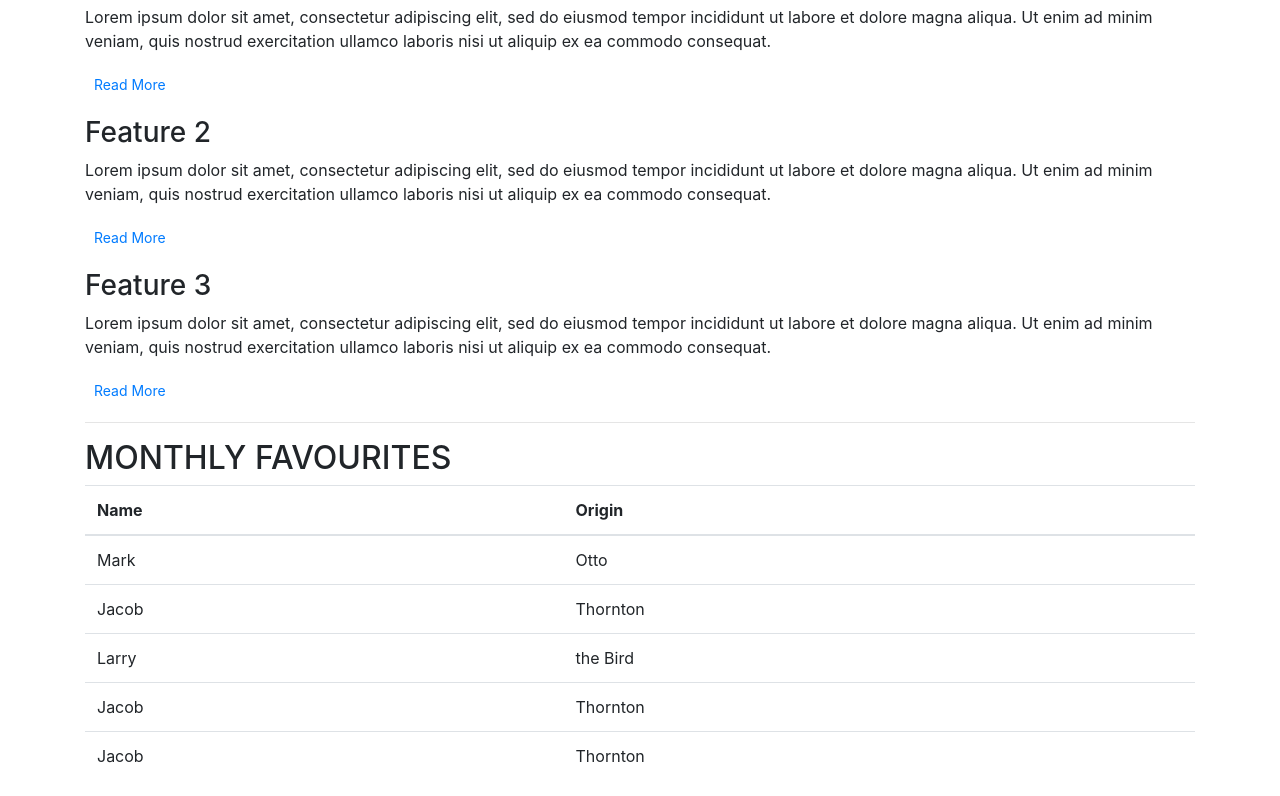
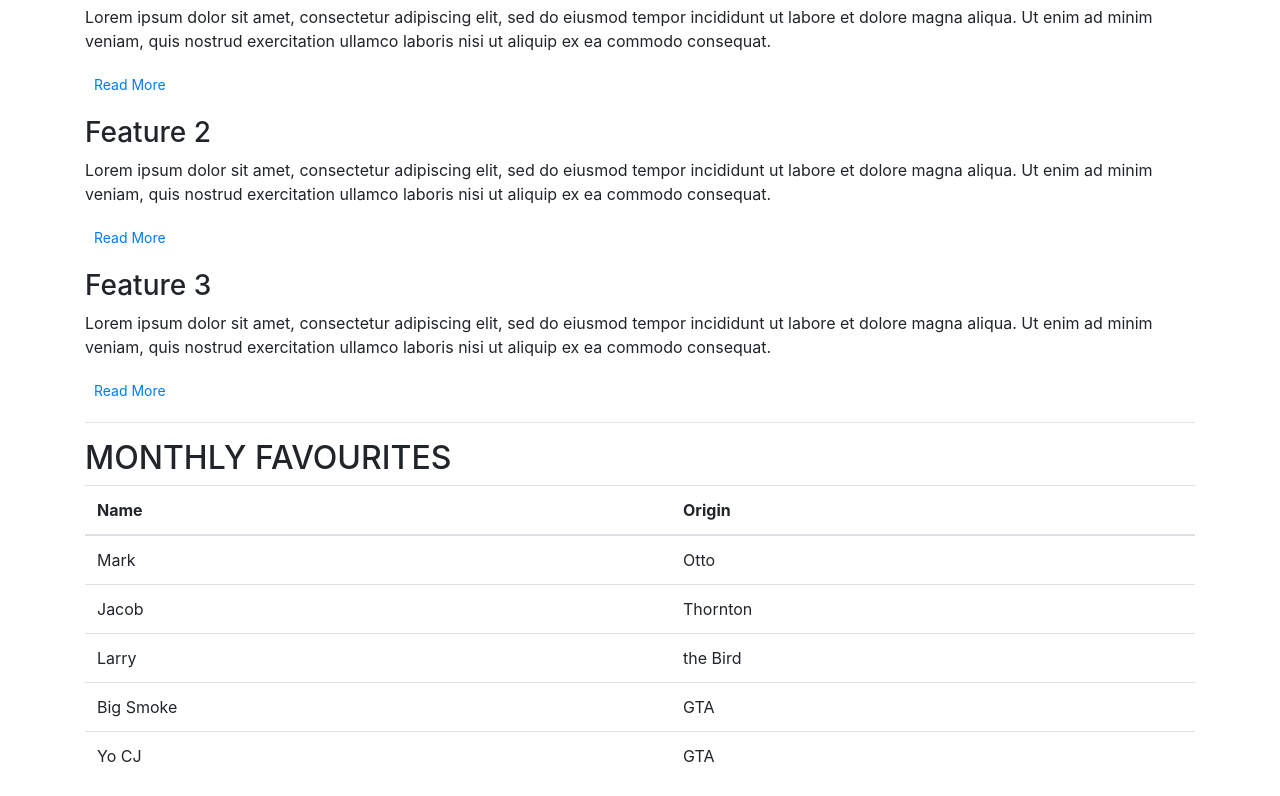
Before and after one commit to edking94/bootstrap4, a plain HTML site: page index.html in a window 1280 px wide. Shown: the part 529-1325 px from the top of the page. Drawn offline with nearby package versions, Linux system fonts and the light colour scheme.

Commit message:
GTA'd the table

```diff
--- a/index.html
+++ b/index.html
@@ -82,12 +82,12 @@
       <td>the Bird</td>
     </tr>
     <tr>
-      <td>Jacob</td>
-      <td>Thornton</td>
+      <td>Big Smoke</td>
+      <td>GTA</td>
     </tr>
     <tr>
-      <td>Jacob</td>
-      <td>Thornton</td>
+      <td>Yo CJ</td>
+      <td>GTA</td>
     </tr>
   </tbody>
 </table>
```
